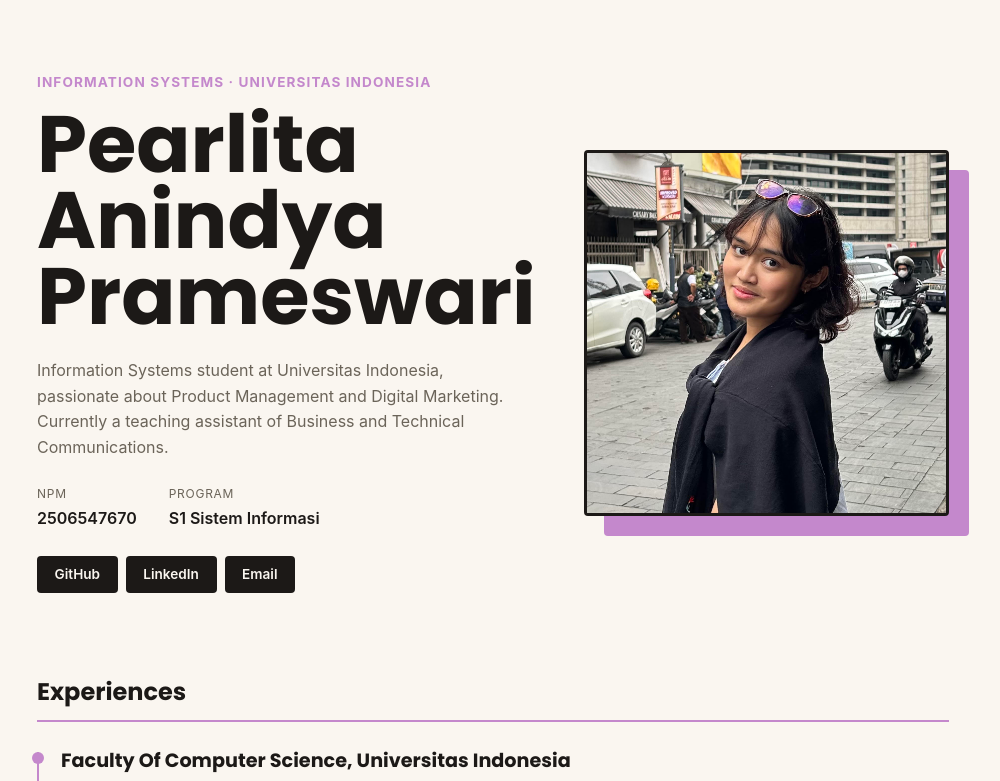
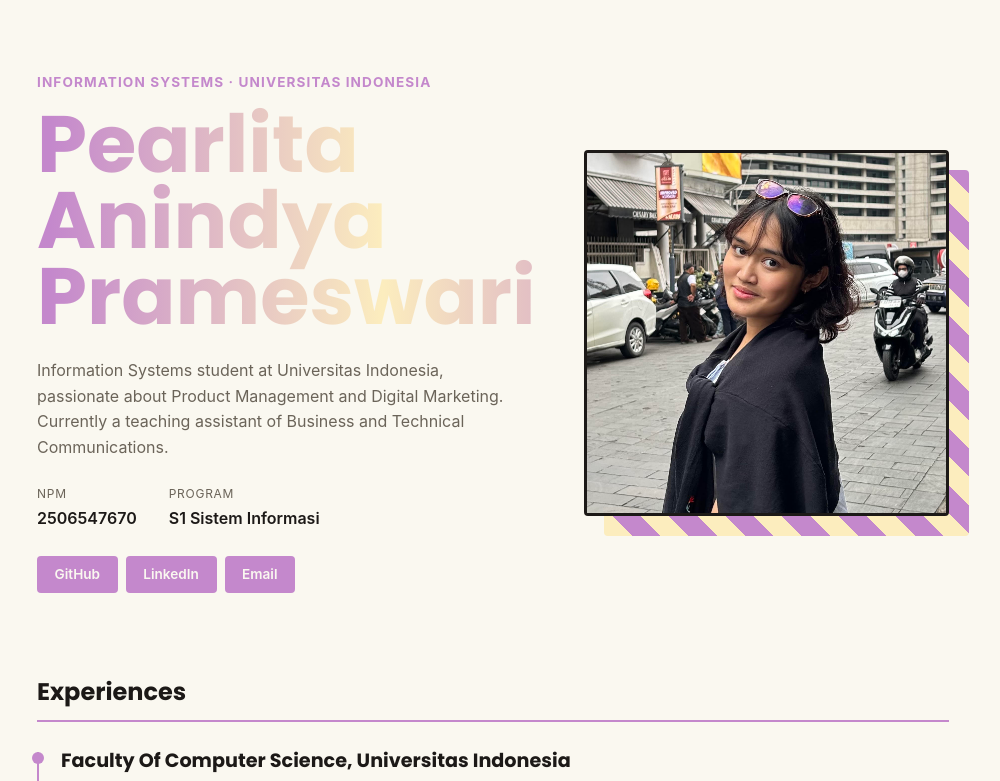
Before and after one commit to pearlitaanindya/myportofolio, a Django app: page / in a window 1280 px wide. Shown: the part 74-855 px from the top of the page, without its empty margins (147-1147 px from the left). Run offline with Django 5.2, Linux system fonts and the light colour scheme.

Commit message:
style: Edit CSS for heading1, photo block, and social link hover

```diff
--- a/static/css/style.css
+++ b/static/css/style.css
@@ -6,7 +6,7 @@
 
 :root {
     --ink: #1c1917;
-    --paper: #faf6f0;
+    --paper: #faf8f0;
     --accent: #c488cc;
     --accent-dark: #c488cc;
     --line: #e0c2ff;
@@ -48,6 +48,11 @@ h1, .brand {
     font-weight: 700;
     color: var(--ink);
     text-decoration: none;
+    transition: color 0.3s ease;
+}
+
+.brand:hover{
+    color: var(--accent-dark);
 }
 
 .site-header nav {
@@ -101,6 +106,20 @@ nav a:hover{
 .hero-identity h1 {
     font-size: clamp(3rem, 7vw, 5rem);
     line-height: 0.95;
+    background: linear-gradient(
+        to right, var(--accent-dark), var(--accent), var(--fill), var(--accent-dark)
+    );
+    background-size: 200%;
+    background-clip: text;
+    -webkit-background-clip: text;
+    -webkit-text-fill-color: transparent;
+    animation: animate-gradient 5s linear infinite;
+}
+
+@keyframes animate-gradient {
+    to {
+        background-position: 200%;
+    }
 }
 
 .bio {
@@ -139,14 +158,15 @@ nav a:hover{
     font-weight: 600;
     text-decoration: none;
     color: var(--paper);
-    background-color: var(--ink);
+    background-color: var(--accent);
     border-radius: var(--radius);
     padding: 0.5rem 1.1rem;
     transition: background-color 0.2s ease;
 }
 
 .social-link:hover {
-    background-color: var(--accent);
+    color: var(--ink);
+    background-color: var(--fill);
 }
 
 .hero-photo {
@@ -162,6 +182,13 @@ nav a:hover{
     width: 100%;
     height: 100%;
     background-color: var(--accent);
+    background-image: repeating-linear-gradient(
+        45deg,
+        var(--fill) 0,
+        var(--fill) 20px,
+        transparent 20px,
+        transparent 40px
+        );
     border-radius: var(--radius);
     z-index: 0;
 }
```
